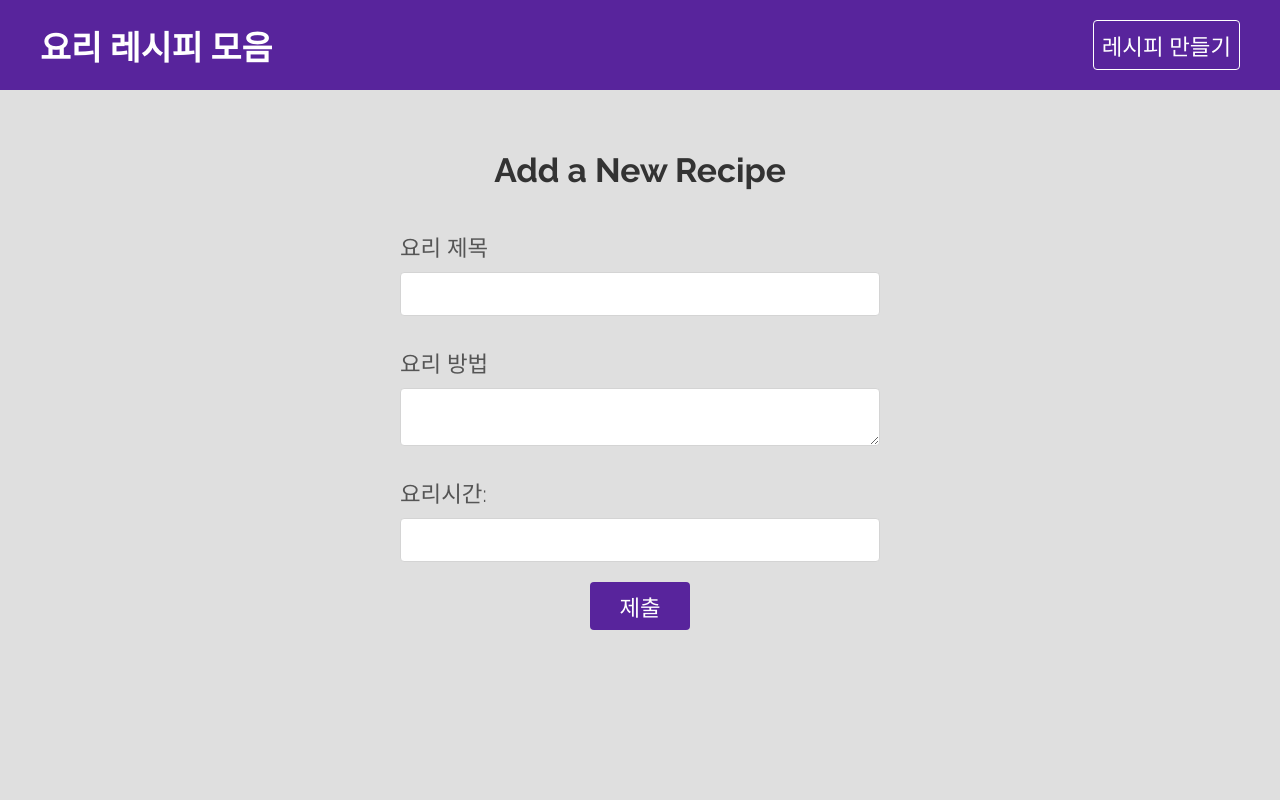
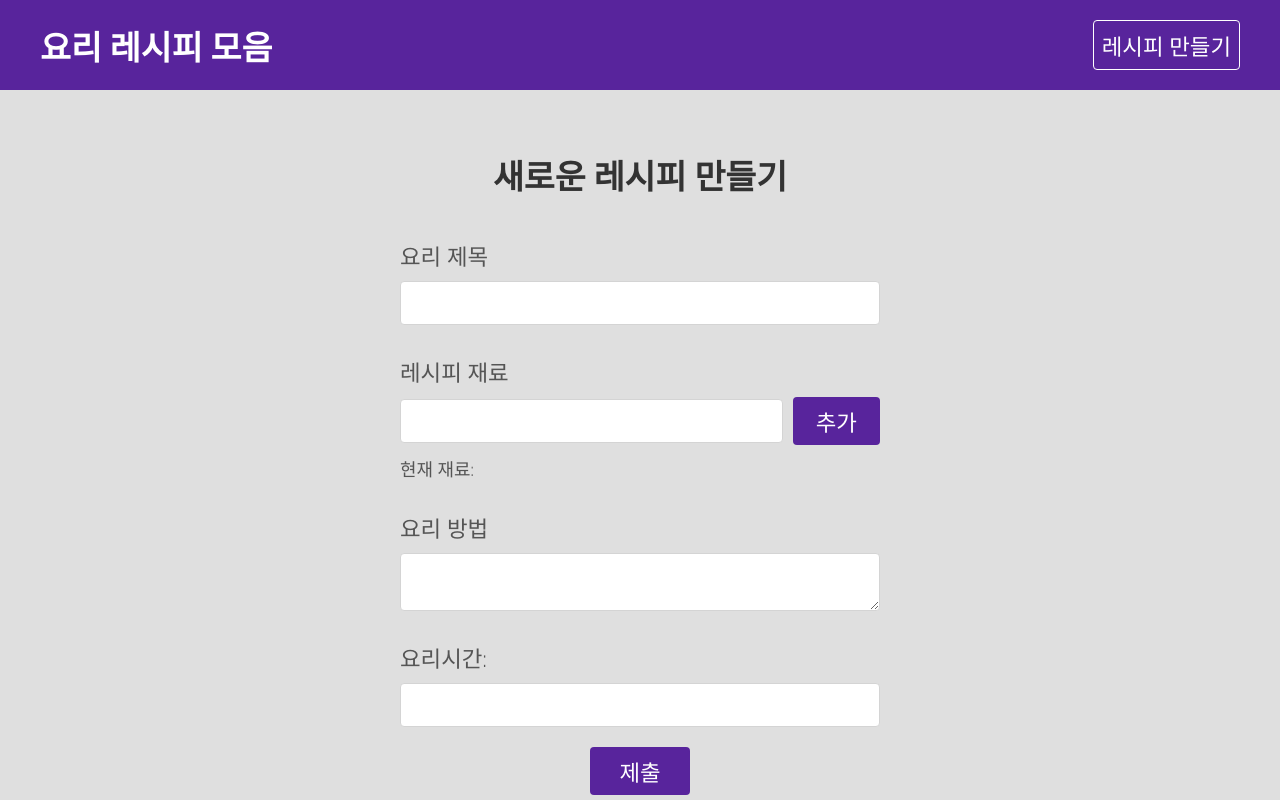
Before and after one commit to TaeHyeon47/cooking-recipe, a React (Create React App) app: page /create in a window 1280 px wide. Built offline with nearby package versions, Linux system fonts and the light colour scheme.

Commit message:
레시피 재료 input 태그 추가(배열)

```diff
--- a/src/pages/create/Create.css
+++ b/src/pages/create/Create.css
@@ -27,3 +27,12 @@
    text-decoration: none;
    margin: 20px auto;
 }
+
+.ingredients {
+   display: flex;
+   align-items: center;
+}
+
+.ingredients button {
+   margin: 0 0 0 10px;
+}
--- a/src/pages/create/Create.js
+++ b/src/pages/create/Create.js
@@ -2,21 +2,36 @@
 import './Create.css';
 
 import React from 'react';
-import { useState } from 'react';
+import { useState, useRef } from 'react';
 
 export default function Create() {
   const [title, setTitle] = useState('');
   const [method, setMethod] = useState('');
   const [cookingTime, setCookingTime] = useState('');
+  const [newIngredient, setNewIngredient] = useState('');
+  const [ingredients, setIngredients] = useState([]);
+  const ingredientInput = useRef(null);
 
   const handleSubmit = (e) => {
     e.preventDefault();
-    console.log(title, method, cookingTime);
+    console.log(title, method, cookingTime, ingredients);
+  };
+
+  const handleAdd = (e) => {
+    e.preventDefault();
+    const ing = newIngredient.trim();
+
+    if (ing && !ingredients.includes(ing)) {
+      setIngredients((prevIngredients) => [...prevIngredients, newIngredient]);
+      // setIngredients((prevIngredients) => [...prevIngredients, ing]);
+    }
+    setNewIngredient('');
+    ingredientInput.current.focus();
   };
 
   return (
     <div className='create'>
-      <h2 className='page-title'>Add a New Recipe</h2>
+      <h2 className='page-title'>새로운 레시피 만들기</h2>
 
       <form onSubmit={handleSubmit}>
         <label>
@@ -28,6 +43,27 @@
             required
           />
         </label>
+
+        <label>
+          <span>레시피 재료</span>
+          <div className='ingredients'>
+            <input
+              type='text'
+              onChange={(e) => setNewIngredient(e.target.value)}
+              value={newIngredient}
+              ref={ingredientInput}
+            />
+            <button onClick={handleAdd} className='btn'>
+              추가
+            </button>
+          </div>
+        </label>
+        <p>
+          현재 재료:{' '}
+          {ingredients.map((i) => (
+            <em key={i}>{i}, </em>
+          ))}
+        </p>
 
         <label>
           <span>요리 방법</span>
```
